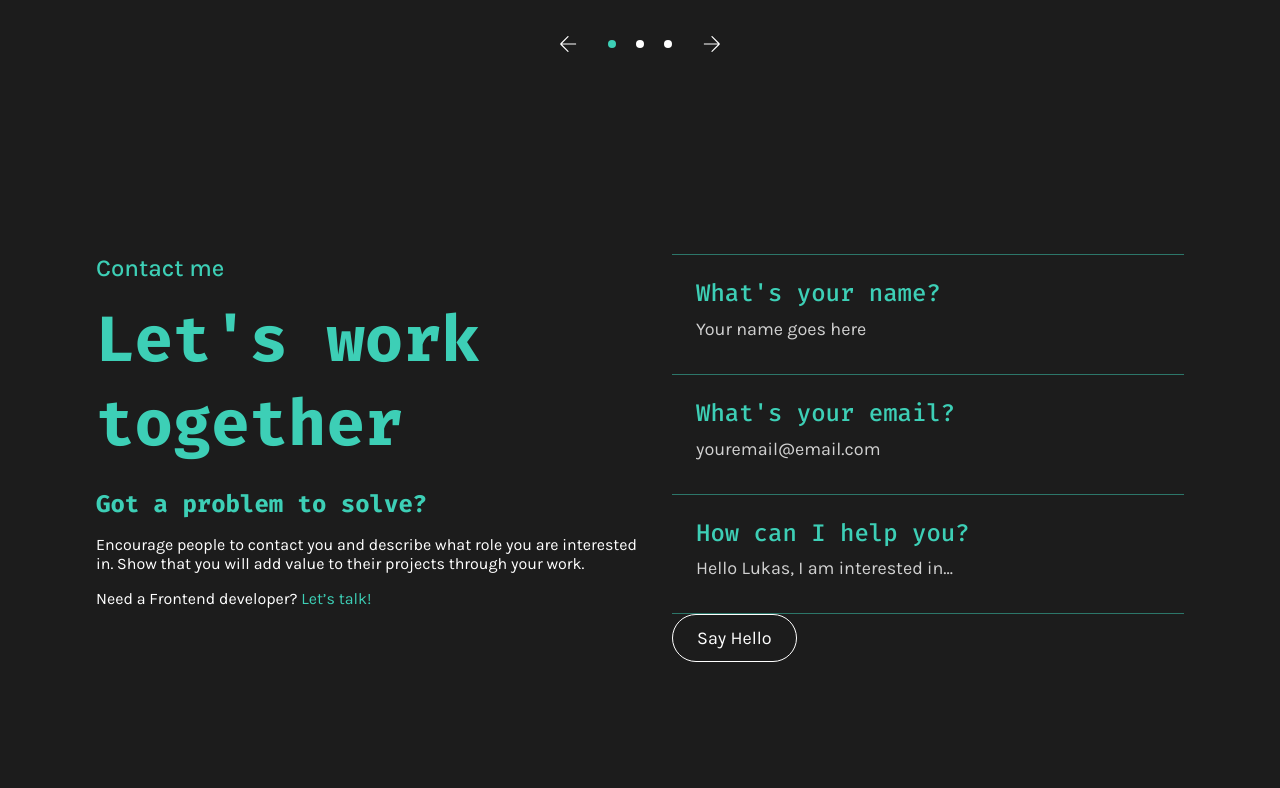
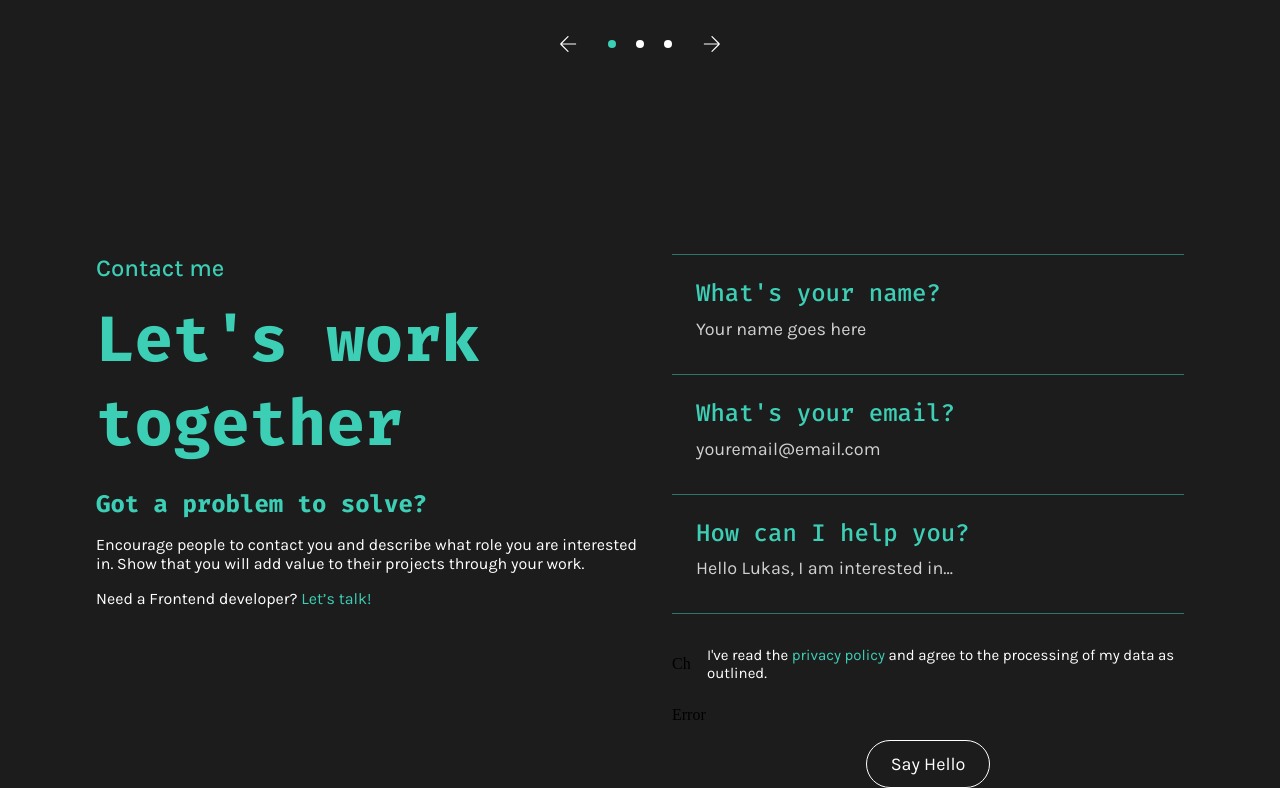
Before and after one commit to enricohoffmann/portfolio, an Angular app: page / in a window 1280 px wide. Shown: the part 3762-4550 px from the top of the page. Before the commit the page ends 4424 px from the top, so only its background shows below. Built offline with nearby package versions, Linux system fonts and the light colour scheme.

Commit message:
Adds privacy policy acceptance to contact form
Introduces a privacy notice with agreement checkbox and error handling
to ensure users acknowledge the privacy policy before submitting
the contact form. Improves user data compliance and enhances UI
with dedicated styling for the new section.

```diff
--- a/src/app/features/contact/contact.component.html
+++ b/src/app/features/contact/contact.component.html
@@ -26,7 +26,36 @@
                     <app-contact-item [contactData]="contactItem" [contactFieldIndex]="'contact_id_' + index"></app-contact-item>
                     @if(last){<div class="contact-line"></div>}
                 }
-                <app-button [type]="'submit'" [variant]="'primary'">Say Hello</app-button>
+
+                <div class="contact-privacy-submit-grid">
+
+                    <!-- row 1-->
+
+                    <div class="privacy-accept-grid">
+                        <!-- column 1-->
+                        <!-- Die Checkbox als UI-Element -->
+                        <div class="privacy-accept-check-container">
+                            Ch
+                        </div>
+
+                        <!-- column 2 -->
+                        <div class="privacy-accept-notice">
+                            <span>I've read the <a>privacy policy</a> and agree to the processing of my data as outlined.</span>
+                        </div>
+                    </div>
+
+                    <!-- row 2-->
+
+                    <span>Error</span>
+
+
+                    <!-- row 3 -->
+                    <app-button [type]="'submit'" [variant]="'primary'" class="contact-submit">Say Hello</app-button>
+
+                </div>
+
+
+
 
             </form>
         }
--- a/src/app/features/contact/contact.component.scss
+++ b/src/app/features/contact/contact.component.scss
@@ -63,3 +63,56 @@
     height: 1px;
     background-color: rgba(61, 207, 182, 0.50);
 }
+
+
+.contact-privacy-submit-grid{
+    margin-top: 24px;
+    position: relative;
+    display: grid;
+    grid-template-rows: auto;
+    row-gap: 16px;
+}
+
+
+.privacy-accept-grid{
+    width: 100%;
+    display: grid;
+    grid-template-columns: 35px 1fr;
+}
+
+.privacy-accept-check-container{
+    @include display-flex-setup(row, flex-start, center);
+}
+
+.privacy-accept-notice{
+    @include display-flex-setup(row, flex-start, center);
+
+    & span{
+        font-family: 'Karla';
+        font-size: 15px;
+        font-weight: 400;
+        color: #fff;
+        padding: 8px 0;
+
+        & a{
+            text-decoration: unset;
+            padding-bottom: 6px;
+            cursor: pointer;
+            font-family: 'Karla';
+            font-size: 15px;
+            font-weight: 400;
+            color: var(--default-element-color);
+            border-bottom: solid 0px transparent;
+            transition: color 125ms ease-in, border-bottom 125ms ease-in;
+        }
+
+        & a:hover{
+            color: #fff;
+            border-bottom: solid 1px var(--default-element-color);
+        }
+    }
+}
+
+.contact-submit{
+    @include display-flex-setup(row, center, center);
+}
```
